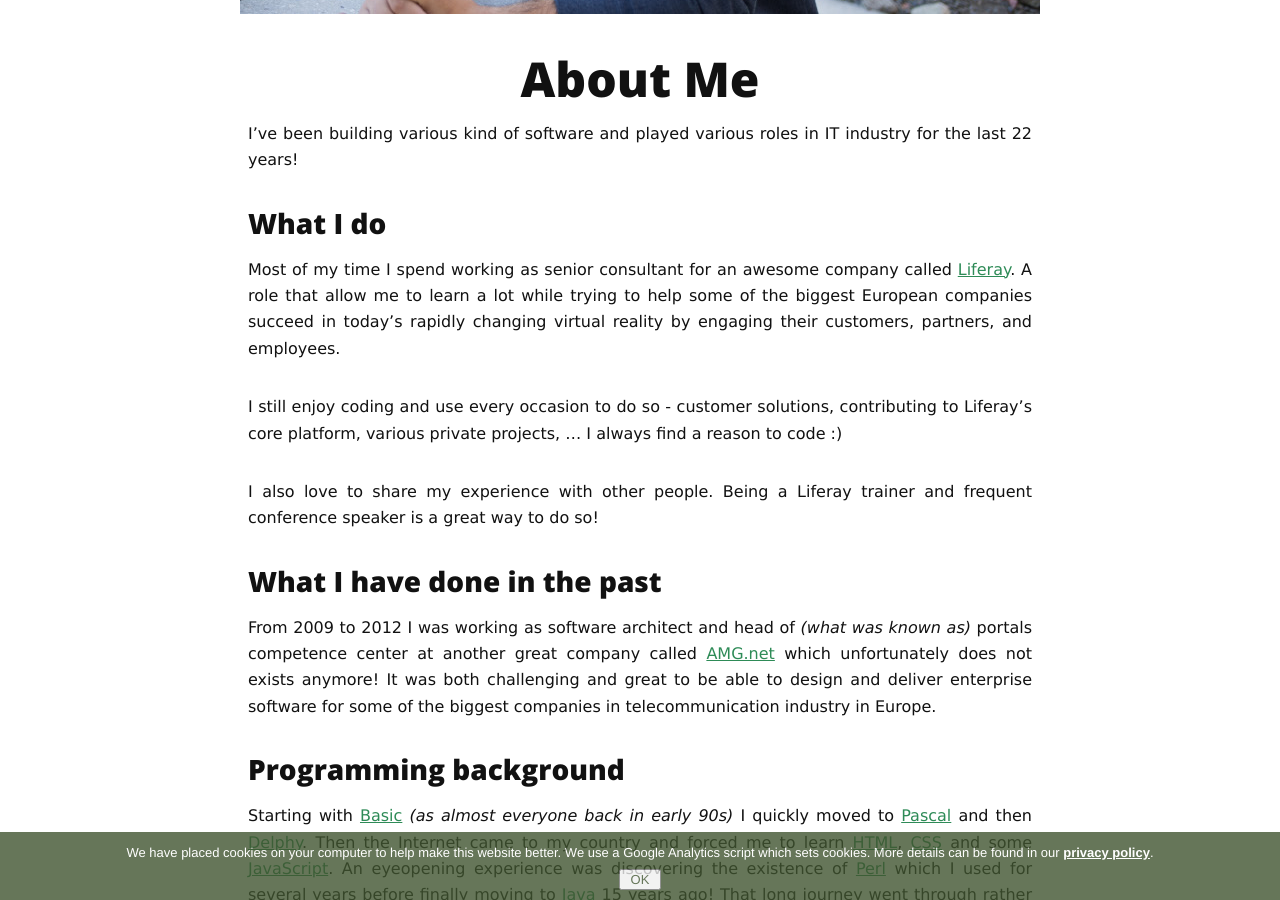
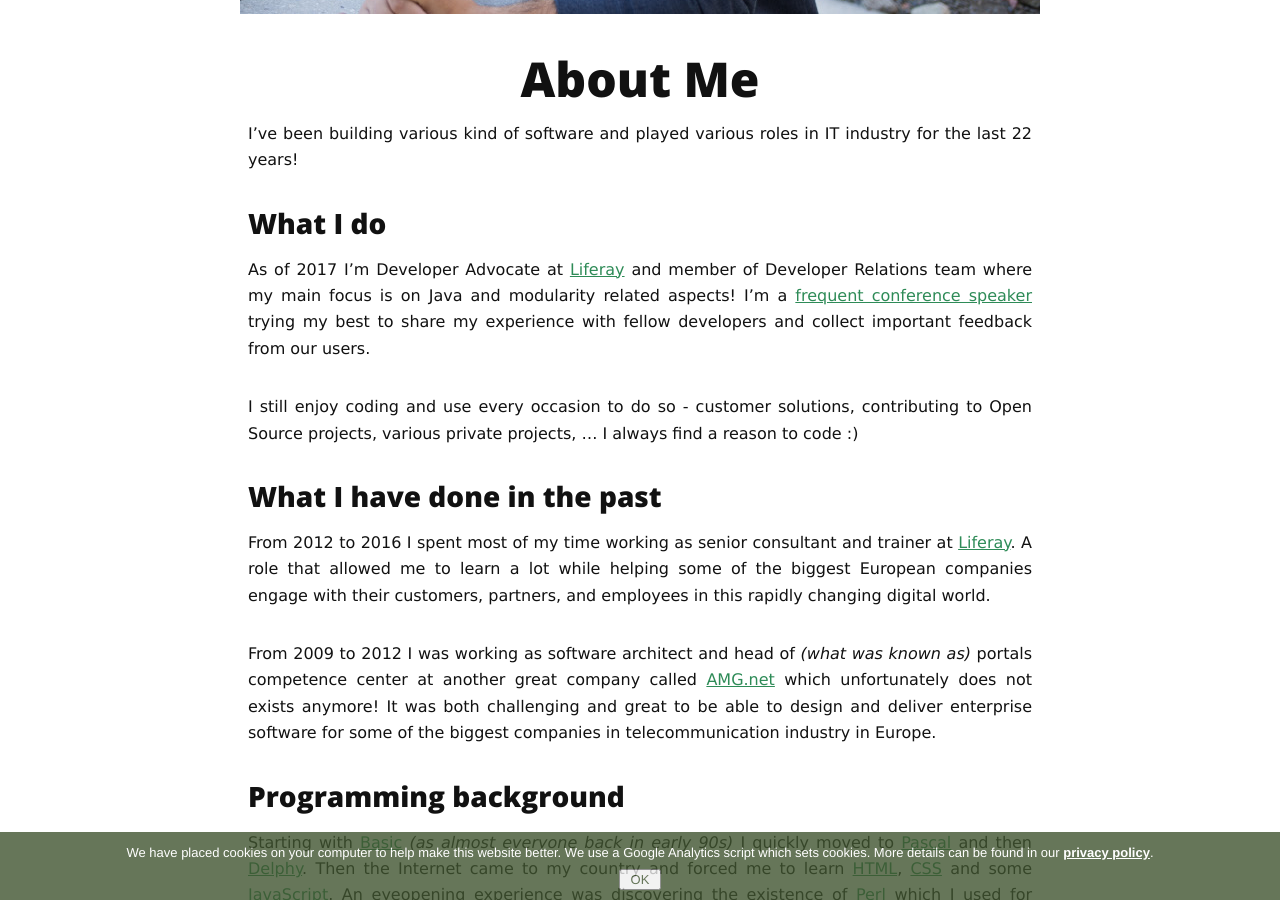
Before and after one commit to azzazzel/azzazzel.github.io, a Jekyll site: the page built from about.md, in a window 1280 px wide and 900 px high, scrolled down 791 px. Built offline with Jekyll 4.4.1, drawn with Linux system fonts in a browser that asks for light colours; nearby versions of some CDN libraries.

Commit message:
Updated about page

```diff
--- a/about.md
+++ b/about.md
@@ -8,13 +8,14 @@ I've been building various kind of software and played various roles in IT indus
 
 ### What I do
 
-Most of my time I spend working as senior consultant for an awesome company called [Liferay](http://liferay.com). A role that allow me to learn a lot while trying to help some of the biggest European companies succeed in today's rapidly changing virtual reality by engaging their customers, partners, and employees.
+As of 2017 I'm Developer Advocate at [Liferay](http://liferay.com) and member of Developer Relations team where my main focus is on Java and modularity related aspects! I'm a [frequent conference speaker](/talks) trying my best to share my experience with fellow developers and collect important feedback from our users.
 
-I still enjoy coding and use every occasion to do so - customer solutions, contributing to Liferay's core platform, various private projects, ... I always find a reason to code :)
+I still enjoy coding and use every occasion to do so - customer solutions, contributing to Open Source projects, various private projects, ... I always find a reason to code :)
 
-I also love to share my experience with other people. Being a Liferay trainer and frequent conference speaker is a great way to do so!
 
 ### What I have done in the past
+
+From 2012 to 2016 I spent most of my time working as senior consultant and trainer at [Liferay](http://liferay.com). A role that allowed me to learn a lot while helping some of the biggest European companies engage with their customers, partners, and employees in this rapidly changing digital world.
 
 From 2009 to 2012 I was working as software architect and head of _(what was known as)_ portals competence center at another great company called [AMG.net](http://web.archive.org/web/20140108082734/http://www.amg.net.pl/en) which unfortunately does not exists anymore! It was both challenging and great to be able to design and deliver enterprise software for some of the biggest companies in telecommunication industry in Europe.
 
```
